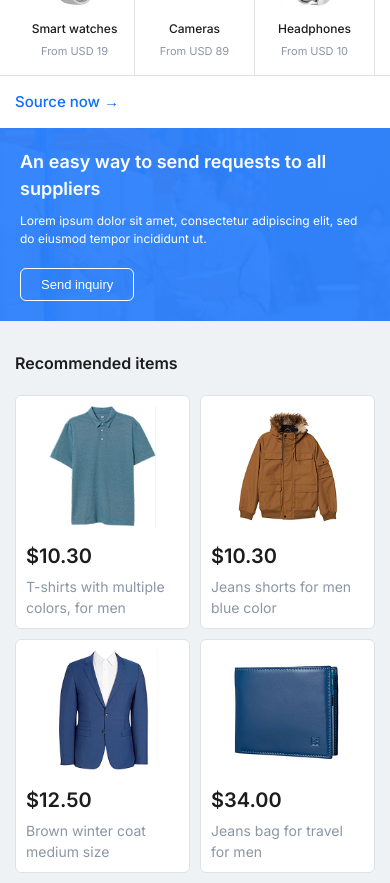
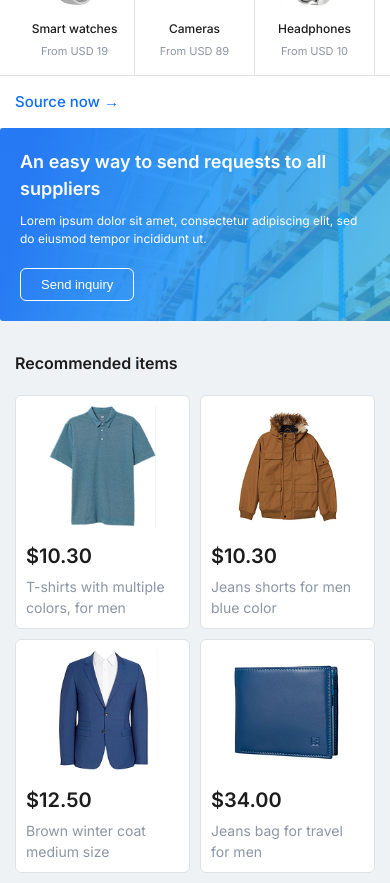
Before and after one commit to muhammadasimna/DHC-Ecommerce-Fullstack-Design, a React (Vite) app in the folder Frontend/: page / in a window 390 px wide. Shown: the part 1060-1943 px from the top of the page. Built offline with nearby package versions, Linux system fonts and the light colour scheme; no server answers.

Commit message:
More Changes

```diff
--- a/Frontend/src/mobile.css
+++ b/Frontend/src/mobile.css
@@ -647,7 +647,8 @@
         border-radius: 0;
         margin: 0 -15px 0px -15px;
         /* Full width bleeding */
-        background-image: linear-gradient(rgba(35, 124, 255, 0.9), rgba(35, 124, 255, 0.9)), url('/assets/Image/backgrounds/image 107.png') !important;
+        background-image: linear-gradient(rgba(13, 110, 253, 0.2), rgba(13, 110, 253, 0.1)),
+            url("/assets/Image/backgrounds/Group 982.png") !important;
     }
 
     .inquiry-text h2 {
```
